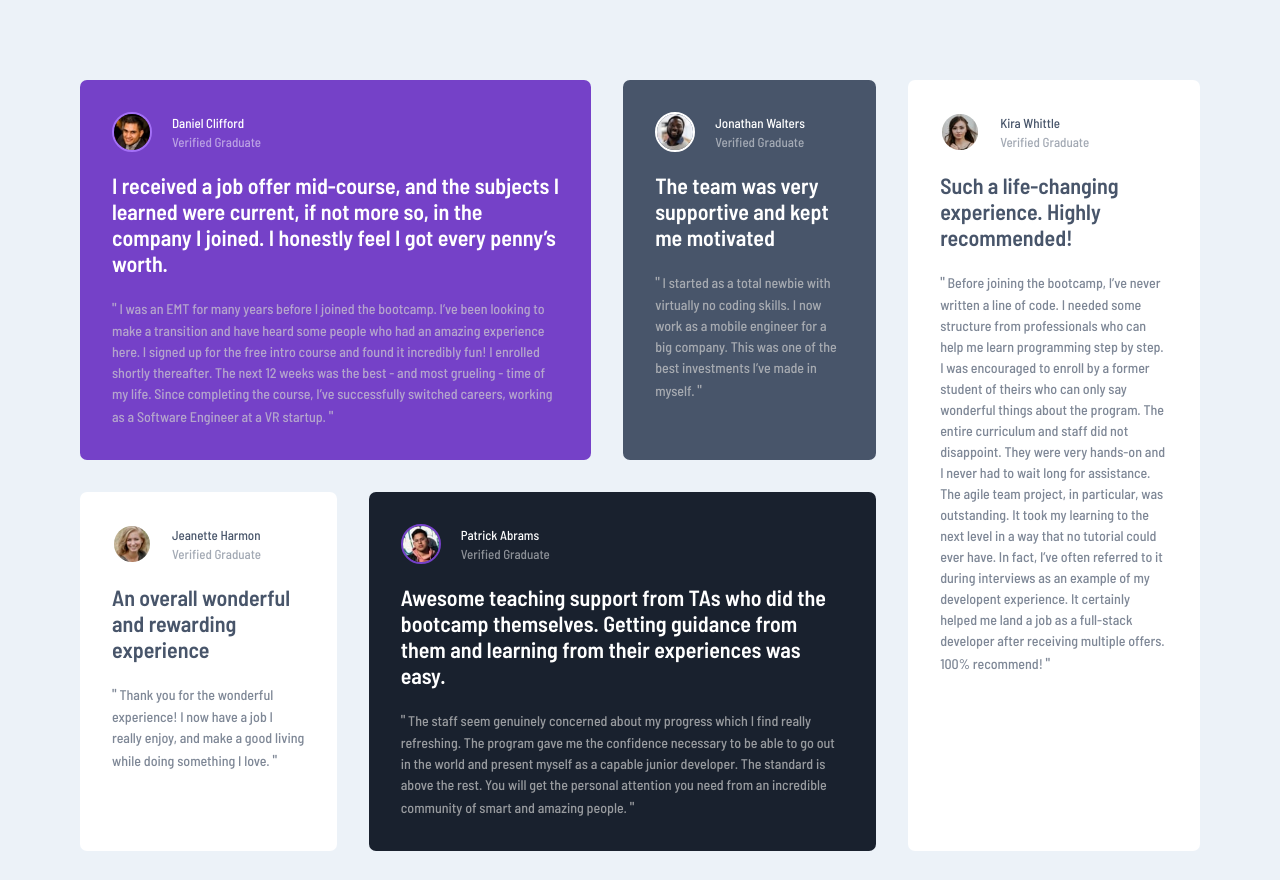
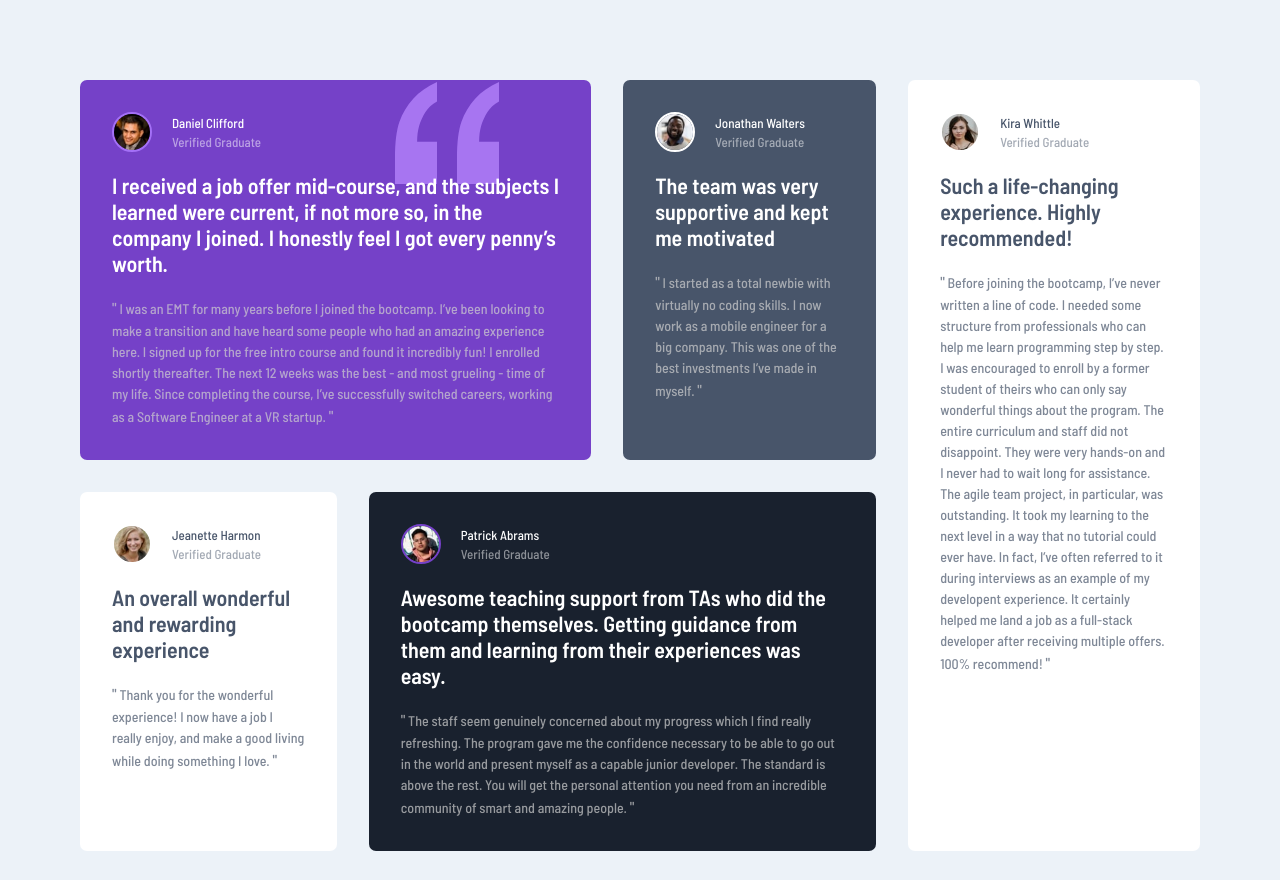
Before and after one commit to DavidXploidz/Testimonial_Grid_Areas, a plain HTML site: page index.html in a window 1280 px wide. Drawn offline with Linux system fonts and the light colour scheme.

Commit message:
bg quote added

```diff
--- a/index.html
+++ b/index.html
@@ -18,6 +18,7 @@
                     <img class="testimoniales__img testimoniales__img--violetSaturate" src="images/image-daniel.jpg" alt="image person">
                     <p class="testimoniales__name">Daniel Clifford <span class="testimoniales__job">Verified Graduate</span></p>
                 </div>
+                <div class="testimoniales__contenedor">
                     <p class="testimoniales__review">
                         I received a job offer mid-course, and the subjects I learned were current, if not more so,
                         in the company I joined. I honestly feel I got every penny’s worth.
@@ -29,6 +30,8 @@
                         The next 12 weeks was the best - and most grueling - time of my life. Since completing
                         the course, I’ve successfully switched careers, working as a Software Engineer at a VR startup.
                     </p>
+                    <img class="testimoniales__bg" src="images/bg-pattern-quotation.svg" alt="bg-quote">
+                </div>
             </blockquote>
             <blockquote class="testimoniales__card testimoniales__card--gray">
                 <div class="d-flex">
--- a/styles/app.css
+++ b/styles/app.css
@@ -92,6 +92,24 @@ input, textarea, button, select{
     border-radius: 7px;
     grid-area: daniel;
 }
+.testimoniales__contenedor{
+    position: relative;
+    z-index: 1;
+}
+.testimoniales__bg{
+    position: absolute;
+    top: -90px;
+    right: 0;
+    z-index: -1;
+}
+@media (min-width: 768px){
+    .testimoniales__bg{
+        position: absolute;
+        top: -90px;
+        right: 60px;
+        z-index: -1;
+    }
+}
 .testimoniales__card--gray{
     background-color: var(--VeryDarkGrayishBlue);
     grid-area: jonathan;
```
Lines whose indentation alone changed are shown as unchanged.
